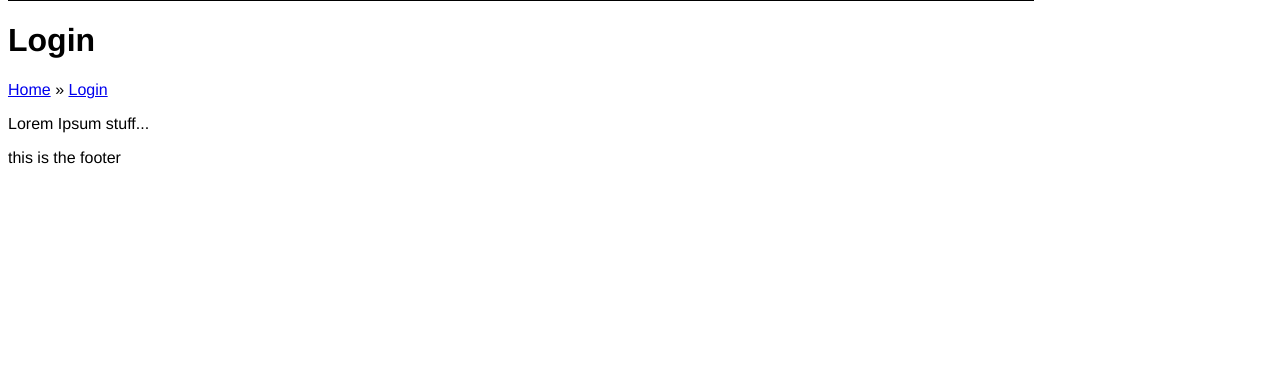
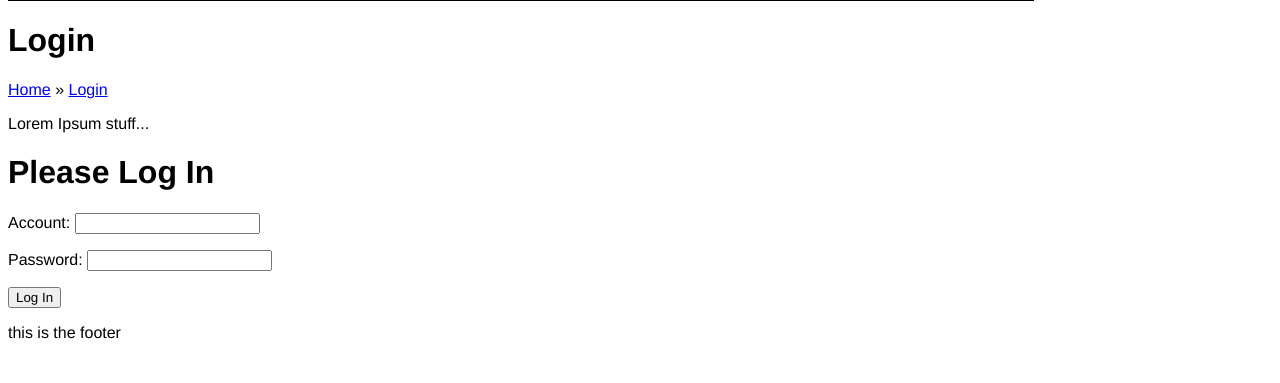
Before and after one commit to UMSIPath/UMSIPath, a PHP site: page /login.php in a window 1280 px wide. Shown: the part 417-800 px from the top of the page. Run offline with PHP 8.4, Linux system fonts and the light colour scheme.

Commit message:
updated login/logout pages

```diff
--- a/v1/index.php
+++ b/v1/index.php
@@ -1,3 +1,8 @@
+<?php
+    session_start();
+
+?>
+
 <html>
 <head>
 <?php include 'includes/header.php'; ?>
--- a/v1/login.php
+++ b/v1/login.php
@@ -1,3 +1,24 @@
+<?php
+    session_start();
+    unset($_SESSION["account"]);
+    if ( isset($_POST["account"]) && isset($_POST["pw"]) ) {
+        if ( $_POST['pw'] == 'umsi' ) {
+            $_SESSION["account"] = $_POST["account"];
+            $_SESSION["success"] = "Logged in.";
+            header( 'Location: index.php' ) ;
+            return;
+        } else {
+            $_SESSION["error"] = "Incorrect password.";
+            header( 'Location: login.php' ) ;
+            return;
+        }
+    } else if ( count($_POST) > 0 ) {
+        $_SESSION["error"] = "Missing Required Information";
+        header( 'Location: login.php' ) ;
+        return;
+    }
+?>
+
 <html>
 <head>
 <?php include 'includes/header.php'; ?>
@@ -10,6 +31,19 @@
 <h1>Login</h1>
 <p><?php include 'includes/breadcrumbs.php'; ?></p>
 <p> Lorem Ipsum stuff... </p>
+<h1>Please Log In</h1>
+<?php
+    if ( isset($_SESSION["error"]) ) {
+        echo('<p style="color:red">Error:'.$_SESSION["error"]."</p>\n");
+        unset($_SESSION["error"]);
+    }
+?>
+<form method="post">
+<p>Account: <input type="text" name="account" value=""></p>
+<p>Password: <input type="text" name="pw" value=""></p>
+<p><input type="submit" value="Log In"></p>
+</form>
+
 
 </div>
 <?php include 'includes/footer.php'; ?>
```
Also changed, not shown: v1/logout.php (+7 -3 lines).
